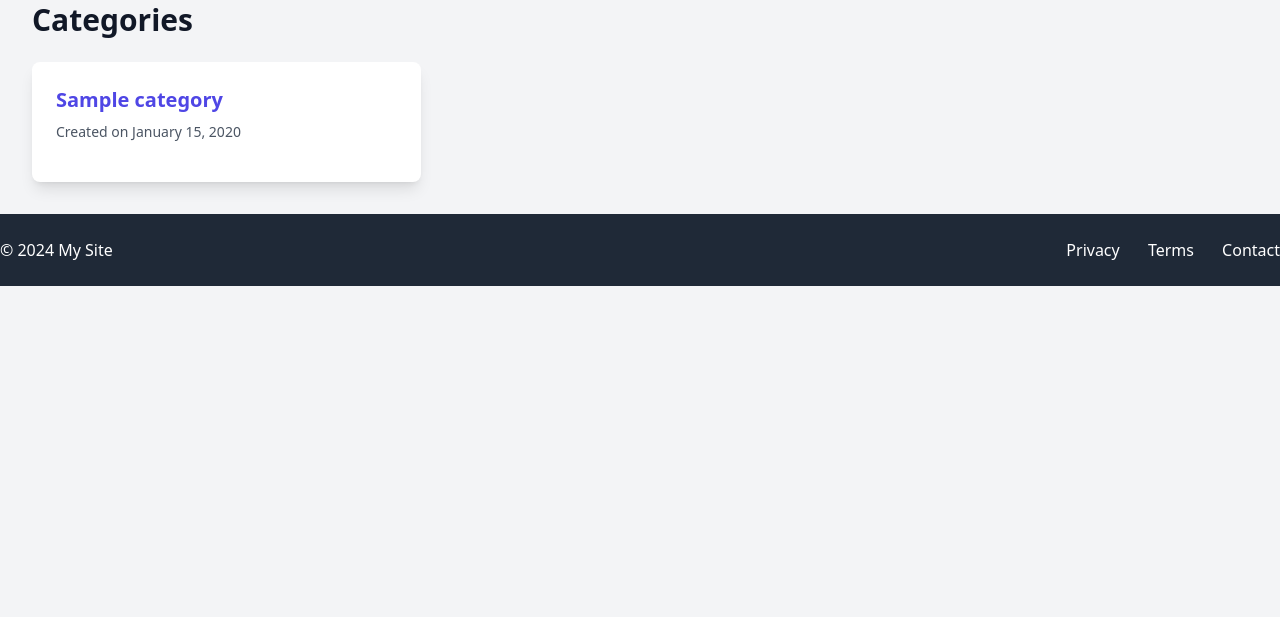
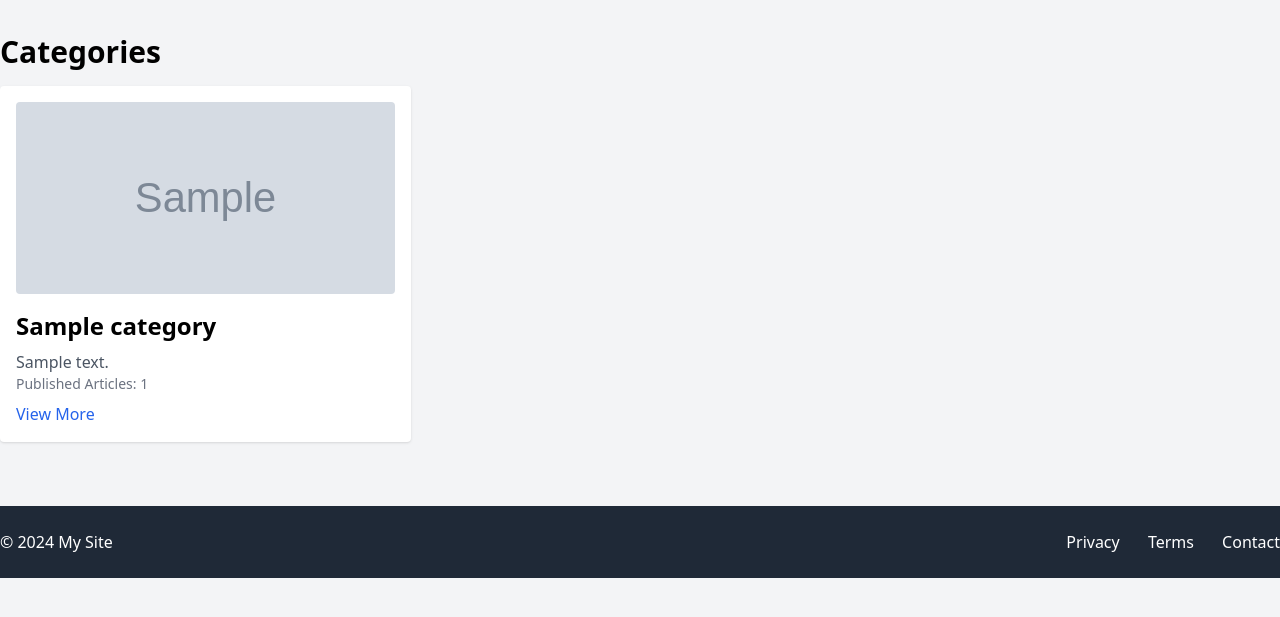
Before and after one commit to mladjom/djangoblog, a Django app: page /categories/ in a window 1280 px wide. Shown: the part 106-723 px from the top of the page. Run offline with Django 5.2, Linux system fonts and the light colour scheme; tables that the repository leaves empty hold one stand-in row (values such as "Sample post"); grey boxes marked "Sample" are stand-in pictures; some libraries are stand-ins or nearby versions.

Commit message:
Pagination

```diff
--- a/blog/urls.py
+++ b/blog/urls.py
@@ -21,6 +21,7 @@ urlpatterns = [
     path('tags/', TagListView.as_view(), name='tag-list'),
     path('articles/', ArticleListView.as_view(), name='article-list'),
     path('articles/page-<int:page>/', ArticleListView.as_view(), name='article-list-paginated'),
+    path('categories/<slug:slug>/page-<int:page>/', CategoryDetailView.as_view(), name='category-detail-paginated'),
     path('categories/<slug:slug>/', CategoryDetailView.as_view(), name='category-detail'),
     path('tags/<slug:slug>/', TagDetailView.as_view(), name='tag-detail'),
     path('articles/<slug:slug>/', ArticleDetailView.as_view(), name='article-detail'),
--- a/blog/views/category_view.py
+++ b/blog/views/category_view.py
@@ -2,6 +2,7 @@ from django.views.generic import ListView
 from django.views.generic import DetailView
 from blog.models.category_model import Category
 from blog.models.article_model import Article
+from django.db.models import Count, Q
 
 class CategoryListView(ListView):
     model = Category
@@ -9,12 +10,23 @@ class CategoryListView(ListView):
     context_object_name = 'category_list'
     ordering = ['name']
 
+    def get_queryset(self):
+        # Annotate categories with the number of related articles
+        return Category.objects.annotate(
+            article_count=Count('articles', filter=Q(articles__is_published=True))
+            ).order_by(*self.ordering)
+
+
 class CategoryDetailView(DetailView):
     model = Category
     template_name = 'blog/category/category_detail.html'
     context_object_name = 'category'
+    ordering = ['-created_at']
 
     def get_context_data(self, **kwargs):
+        """
+        Add related articles to the context data.
+        """
         context = super().get_context_data(**kwargs)
-        context['articles'] = Article.objects.filter(category=self.object, is_published=True).order_by('-created_at')
+        context['articles'] = Article.objects.filter(category=self.object, is_published=True).order_by(*self.ordering)
         return context
--- a/templates/blog/category/category_list.html
+++ b/templates/blog/category/category_list.html
@@ -1,29 +1,14 @@
-<!-- blog/category/category_list.html -->
 {% extends 'blog/base.html' %}
 {% load i18n %}
-{% block title %}{% trans 'Categories' %}{% endblock %}
+
+{% block title %}{% trans "Categories" %}{% endblock %}
+{% block meta_description %}
+{% trans "Browse all available categories with featured articles." %}
+{% endblock %}
 
 {% block content %}
-<div class="max-w-7xl mx-auto px-4 sm:px-6 lg:px-8">
-  <h1 class="text-3xl font-semibold text-gray-900 mb-6">{% trans 'Categories' %}</h1>
-
-  <div class="grid grid-cols-1 sm:grid-cols-2 lg:grid-cols-3 gap-6">
-    {% for category in category_list %}
-    <div class="bg-white shadow-lg rounded-lg overflow-hidden">
-      <div class="p-6">
-        <h2 class="text-xl font-semibold text-gray-800 mb-2">
-          <a href="{% url 'category-detail' category.slug %}" class="text-indigo-600 hover:text-indigo-800">
-            {{ category.name }}
-          </a>
-        </h2>
-        <p class="text-gray-600 text-sm mb-4">
-          {% trans 'Created on' %} {{ category.created_at|date:"F j, Y" }}
-        </p>
-      </div>
-    </div>
-    {% endfor %}
-  </div>
-
-
-</div>
+<section class="container mx-auto py-8">
+  <h1 class="text-3xl font-bold mb-4">{% trans "Categories" %}</h1>
+  {% include 'blog/components/_item_list.html' with item_list=category_list %}
+</section>
 {% endblock %}
--- /dev/null
+++ b/templates/blog/components/_item_list.html
@@ -0,0 +1,29 @@
+{% load i18n %} {% comment %} blog/components/_item_list.html {% endcomment %}
+<div class="grid grid-cols-1 sm:grid-cols-2 lg:grid-cols-3 gap-6">
+  {% for item in item_list %}
+  <div class="p-4 bg-white rounded shadow">
+    {% if item.featured_image %}
+    <img
+      src="{{ item.featured_image.url }}"
+      alt="{{ item.name }}"
+      class="w-full h-48 object-cover mb-4 rounded"
+    />
+    {% endif %}
+    <h2 class="text-2xl font-bold mb-2">{{ item.name }}</h2>
+    <p class="text-gray-600">{{ item.description }}</p>
+    <p class="text-sm text-gray-500">
+      {% blocktrans with article_count=item.article_count %}Published Articles:
+      {{ article_count }}{% endblocktrans %}
+    </p>
+    <a
+      href="{{ item.get_absolute_url }}"
+      class="inline-block mt-2 text-blue-600 hover:underline"
+      aria-label="{% trans 'View Details' %}"
+    >
+      {% trans "View More" %}
+    </a>
+  </div>
+  {% empty %}
+  <p class="text-gray-500">{% trans "No items found." %}</p>
+  {% endfor %}
+</div>
```
Also changed, not shown: blog/views/article_view.py (+0 -8 lines), blog/views/tag_view.py (+17 -2 lines), templates/blog/category/category_detail.html (+15 -26 lines), templates/blog/components/article_card.html (+14 -0 lines), templates/blog/tag/tag_detail.html (+31 -0 lines), templates/blog/tag/tag_list.html (+14 -0 lines).
